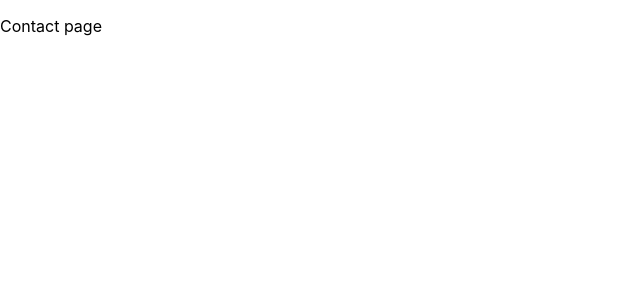
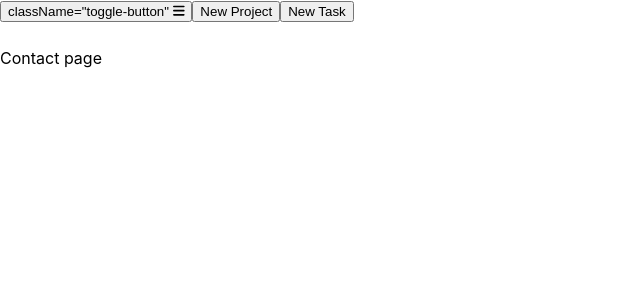
Before and after one commit to mcgourthynatwit/Busy-Boards, a React (Create React App) app in the folder bizi-boardz/: page /contact in a window 1280 px wide. Shown: the top 300 px of the page, without its empty margins (0-640 px from the left). Built offline with nearby package versions, Linux system fonts and the light colour scheme.

Commit message:
Import NavigationBar into contacts page

```diff
--- a/bizi-boardz/src/pages/Contact.js
+++ b/bizi-boardz/src/pages/Contact.js
@@ -1,6 +1,9 @@
+import NavigationBar from "../components/NavigationBar";
+
 const Contact = () => {
   return (
     <>
+    <NavigationBar></NavigationBar>
       <p>
         Contact page
       </p>
```
